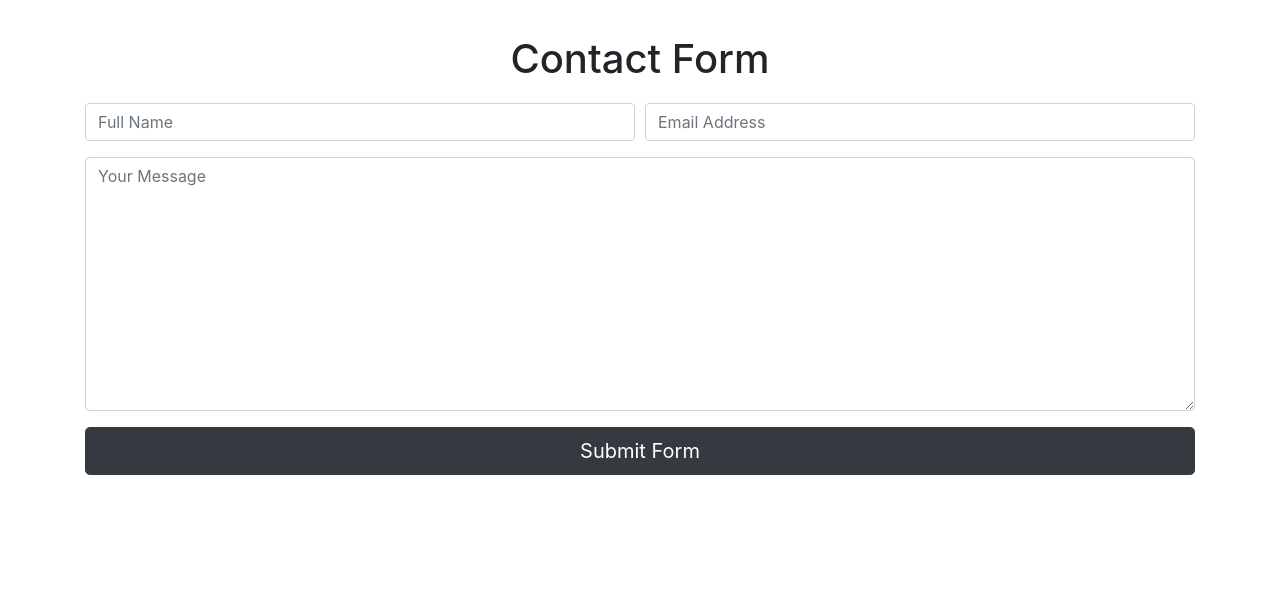
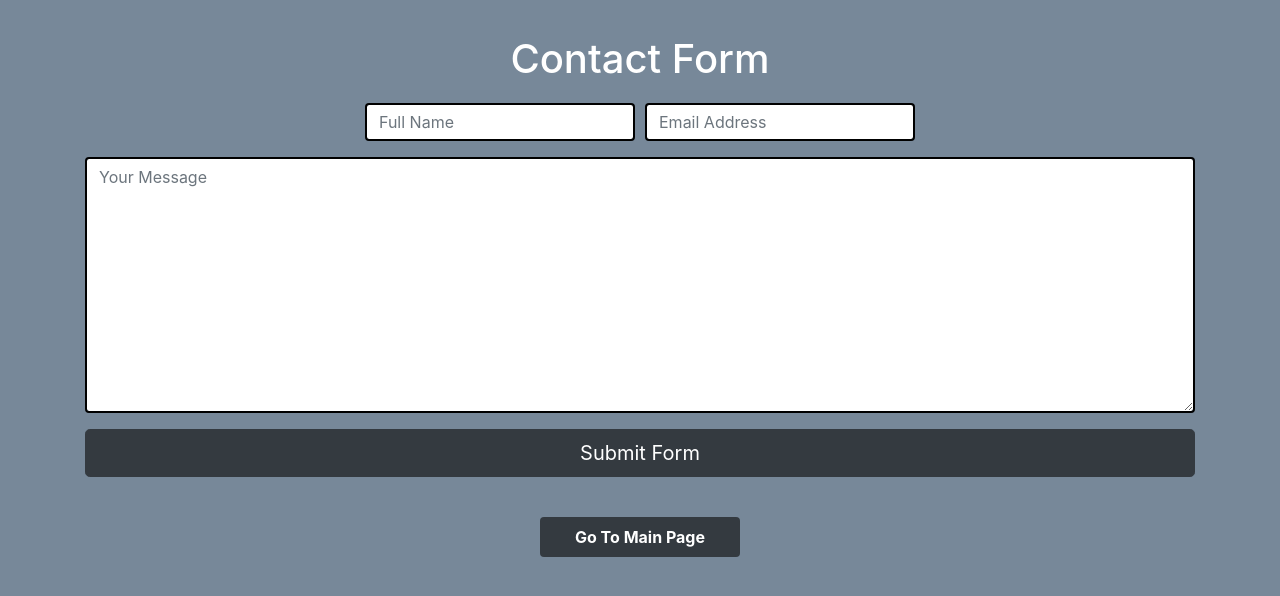
Before and after one commit to Instinzts/AboutMePage, a plain HTML site: page contact.html in a window 1280 px wide. Drawn offline with nearby package versions, Linux system fonts and the light colour scheme.

Commit message:
new updates

```diff
--- a/contact.html
+++ b/contact.html
@@ -1,5 +1,6 @@
 <!DOCTYPE html>
 <html lang="en">
+
 <head>
   <meta charset="UTF-8">
   <meta http-equiv="X-UA-Compatible" content="IE=edge">
@@ -8,19 +9,61 @@
   <link rel="stylesheet" href="https://stackpath.bootstrapcdn.com/bootstrap/4.2.1/css/bootstrap.min.css">
   <style>
     h1 {
+      margin: 0;
+      padding: 0;
       text-align: center;
       margin: 35px 0 20px 0 !important;
     }
+
+    body {
+      background-color: lightslategray;
+    }
+
+    .container h1 {
+      color: white;
+    }
+
+    .form-control {
+      border: 2px solid black;
+    }
+
+    .button-container {
+      text-align: center;
+      margin-top: 20px;
+    }
+
+    .MainPageButton {
+      display: inline-block;
+      padding: 8px 16px;
+      margin: 20px;
+      width: 200px;
+      font-size: 16px;
+      font-weight: bold;
+      text-align: center;
+      text-decoration: none;
+      border: none;
+      border-radius: 4px;
+      background-color: #343a40;
+      color: white;
+      cursor: pointer;
+    }
+
+    .MainPageButton:hover {
+      background-color: #1a1e20;
+    }
   </style>
 </head>
+
 <body>
   <div class="container">
     <h1>Contact Form</h1>
     <form target="_blank" action="https://formsubmit.co/Zen1thDev@outlook.com" method="POST">
       <div class="form-group">
         <div class="form-row">
-                <div>
-                    <input type="hidden", name="_subject", value="New Email From Portfolio Website">
+          <div class="col">
+            <input type="hidden" name="_subject" value="New Email From Portfolio Website">
+            <input type="hidden" name="_autoresponse"
+              value="Thank you for reaching out to us. This is an automated response to acknowledge that we have received your email and we appreciate your inquiry.">
           </div>
           <div class="col">
             <input type="text" name="name" class="form-control" placeholder="Full Name" required>
@@ -28,8 +71,9 @@
           <div class="col">
             <input type="email" name="email" class="form-control" placeholder="Email Address" required>
           </div>
-              <div>
-                <input type="hidden", name="_next", value="https://instinzts.github.io/AboutMePage/pages/thankyou.html">
+          <div class="col">
+            <input type="hidden" name="_next"
+              value="https://instinzts.github.io/AboutMePage/pages/thankyou.html">
           </div>
         </div>
       </div>
@@ -39,5 +83,38 @@
       <button type="submit" class="btn btn-lg btn-dark btn-block">Submit Form</button>
     </form>
   </div>
+  <div class="button-container">
+    <button class="MainPageButton" onclick="redirectToMainPage()">Go To Main Page</button>
+  </div>
+
+  <!-- Bootstrap Modal -->
+  <div class="modal fade" id="customAlertModal" tabindex="-1" role="dialog" aria-labelledby="customAlertModalLabel"
+    aria-hidden="true">
+    <div class="modal-dialog modal-dialog-centered" role="document">
+      <div class="modal-content">
+        <div class="modal-header">
+          <h5 class="modal-title" id="customAlertModalLabel">Custom Alert</h5>
+        </div>
+        <div class="modal-body">
+          <p>Redirecting back to the main page...</p>
+        </div>
+      </div>
+    </div>
+  </div>
+
+  <script>
+    function redirectToMainPage() {
+      $('#customAlertModal').modal('show'); // Show the custom alert modal
+
+      setTimeout(function() {
+        window.location.href = 'https://instinzts.github.io/AboutMePage/';
+      }, 2000);
+    }
+  </script>
+
+  <script src="https://code.jquery.com/jquery-3.3.1.slim.min.js"></script>
+  <script src="https://cdnjs.cloudflare.com/ajax/libs/popper.js/1.14.7/umd/popper.min.js"></script>
+  <script src="https://stackpath.bootstrapcdn.com/bootstrap/4.2.1/js/bootstrap.min.js"></script>
 </body>
+
 </html>
--- a/pages/contact.css
+++ b/pages/contact.css
@@ -2,13 +2,10 @@
   margin: 0;
   padding: 0;
 }
-
-
 body {
   text-align: center;
   font-family: 'Lilita One', cursive;
 }
-
 .container {
   display: flex;
   flex-direction: column;
@@ -16,7 +13,6 @@ body {
   justify-content: center;
   height: 100vh;
 }
-
 .countdown-container {
   z-index: 1;
   position: absolute;
@@ -25,12 +21,10 @@ body {
   transform: translate(-50%, -50%);
   color: white;
 }
-
 h1 {
   font-size: 48px;
   margin-bottom: 20px;
 }
-
 .strong {
   font-weight: bold;
   font-size: 24px;
```
Lines whose indentation alone changed are shown as unchanged.
